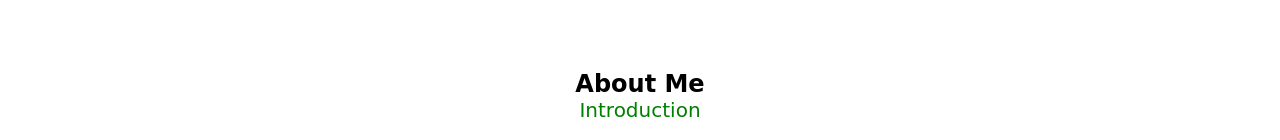
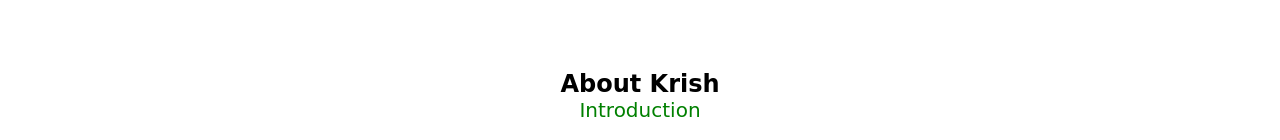
Before and after one commit to gayathrikrish29/Portfolio, a plain HTML site: page index.html in a window 1280 px wide. Shown: the part 524-664 px from the top of the page. Drawn offline with nearby package versions, Linux system fonts and the light colour scheme; a web font is replaced by a local one.

Commit message:
version 2

```diff
--- a/index.html
+++ b/index.html
@@ -42,7 +42,7 @@
         <!-- ABOUT -->
         <section id="about">
             <div class="section-head">
-                <h2 class="main-head">About Me</h2>
+                <h2 class="main-head">About Krish</h2>
                 <span class="subHead">Introduction</span>
 
             </div>
```
